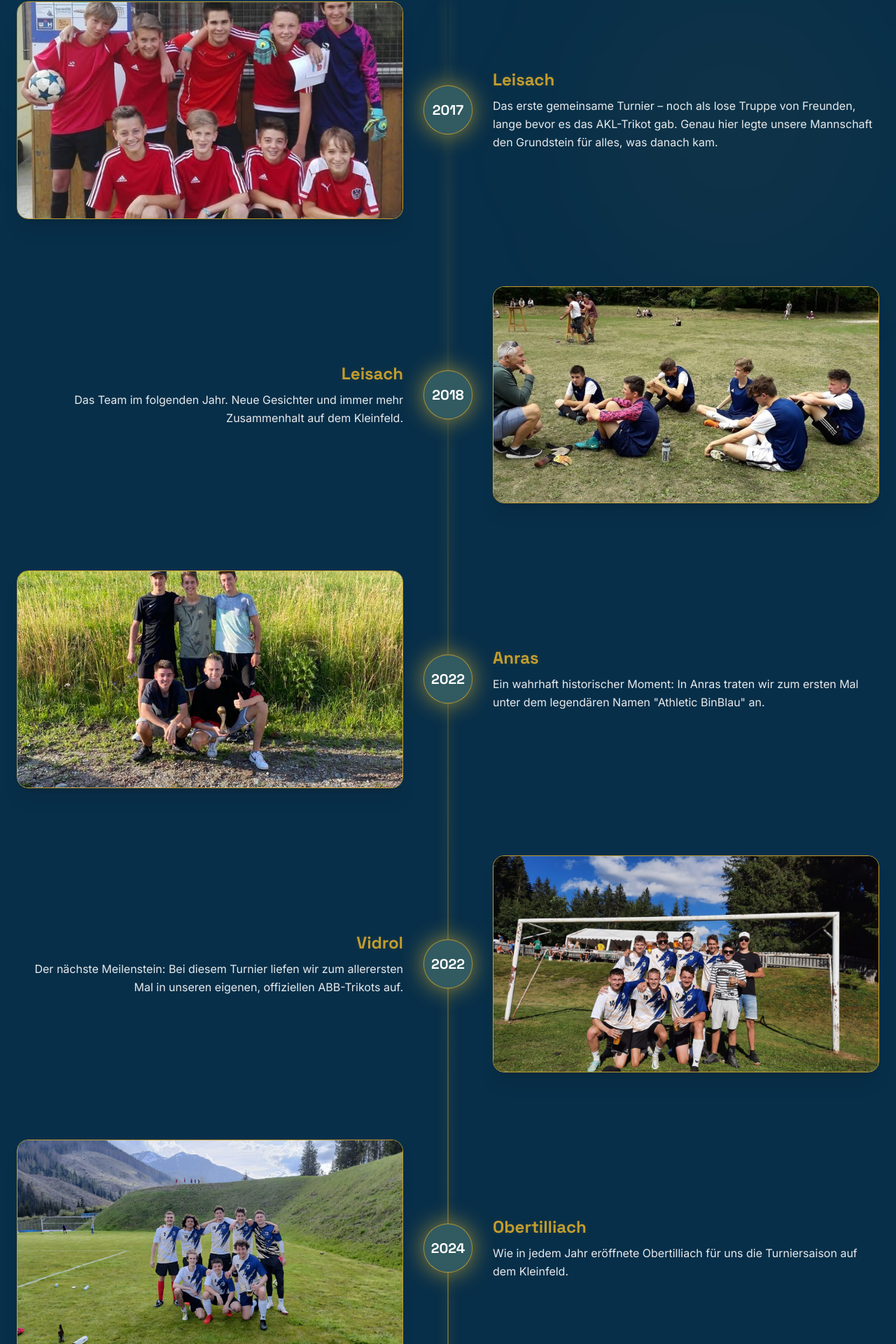
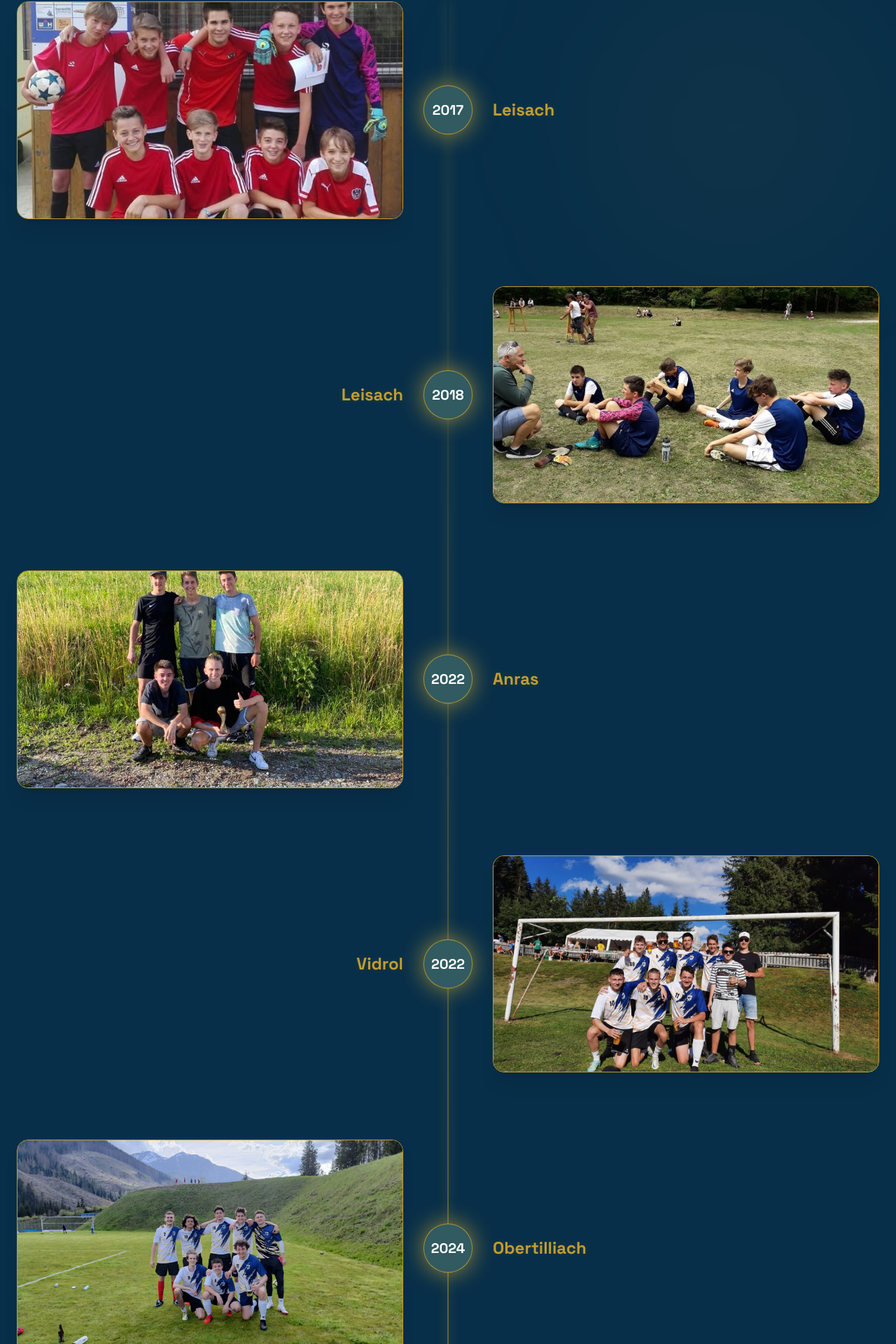
Before and after one commit to MatteOrtner/athletic-klub-lienz-website, a Next.js app: page /history in a window 1280 px wide. Shown: the part 346-2266 px from the top of the page at 70% size. Built offline with nearby package versions, Linux system fonts and the light colour scheme.

Commit message:
history: remove timeline descriptions and keep titles only

```diff
--- a/src/app/history/HistoryClient.tsx
+++ b/src/app/history/HistoryClient.tsx
@@ -10,61 +10,51 @@ const timelineEvents = [
     {
         year: "2017",
         title: "Leisach",
-        description: "Das erste gemeinsame Turnier – noch als lose Truppe von Freunden, lange bevor es das AKL-Trikot gab. Genau hier legte unsere Mannschaft den Grundstein für alles, was danach kam.",
         image: "/images/team-2017.jpg",
     },
     {
         year: "2018",
         title: "Leisach",
-        description: "Das Team im folgenden Jahr. Neue Gesichter und immer mehr Zusammenhalt auf dem Kleinfeld.",
         image: "/images/team-2018.jpg",
     },
     {
         year: "2022",
         title: "Anras",
-        description: "Ein wahrhaft historischer Moment: In Anras traten wir zum ersten Mal unter dem legendären Namen \"Athletic BinBlau\" an.",
         image: "/images/anras-2022.jpeg",
     },
     {
         year: "2022",
         title: "Vidrol",
-        description: "Der nächste Meilenstein: Bei diesem Turnier liefen wir zum allerersten Mal in unseren eigenen, offiziellen ABB-Trikots auf.",
         image: "/images/vidrol-2022.jpeg",
     },
     {
         year: "2024",
         title: "Obertilliach",
-        description: "Wie in jedem Jahr eröffnete Obertilliach für uns die Turniersaison auf dem Kleinfeld.",
         image: "/images/obertilliach-2024.jpeg",
     },
     {
         year: "2024",
         title: "Vidrol",
-        description: "Zwei Jahre später, zurück in Vidrol. Mit gestärktem Kader und einem klaren Siegeswillen.",
         image: "/images/vidrol-2024.jpeg",
     },
     {
         year: "2025",
         title: "Obertilliach",
-        description: "Auch 2025 ging es traditionell zuerst nach Obertilliach, um mit voller Energie ins Turnierjahr zu starten.",
         image: "/images/obertilliach-2025.jpeg",
     },
     {
         year: "2025",
         title: "Anras",
-        description: "Wir beweisen uns beim Kleinfeldturnier in Anras erneut auf dem Platz.",
         image: "/images/anras-2025.jpeg",
     },
     {
         year: "2025",
         title: "Vidrol",
-        description: "Ein weiteres starkes Antreten beim Vidrol Turnier untermauert die Ambitionen des Teams.",
         image: "/images/vidrol-2025.jpeg",
     },
     {
         year: "2025",
         title: "Leisach",
-        description: "Nach 7 langen Jahren ging es endlich wieder zurück nach Leisach! Der aktuelle Kader formte hier den letzten Schritt vor dem großen Meilenstein: Aus der reinen Freizeitmannschaft Athletic BinBlau wird 2026 ein offizieller, eigenständiger Verein – der Athletic Klub Lienz.",
         image: "/images/teamfoto-2025.jpeg",
     }
 ];
@@ -112,7 +102,7 @@ export default function HistoryClient() {
     );
 }
 
-function TimelineItem({ event, index }: { event: { year: string; title: string; description: string; image: string }, index: number }) {
+function TimelineItem({ event, index }: { event: { year: string; title: string; image: string }, index: number }) {
     const ref = useRef(null);
     const isInView = useInView(ref, { margin: "-30% 0px -30% 0px" });
     const isEven = index % 2 === 0;
@@ -149,8 +139,7 @@ function TimelineItem({ event, index }: { event: { year: string; title: string;
 
             {/* Text Box */}
             <div className={`w-full pl-14 pr-0 md:px-0 md:w-1/2 flex flex-col justify-center ${isEven ? 'md:pl-16 text-left' : 'md:pr-16 text-left md:text-right'} -mt-4 md:mt-0`}>
-                <h3 className={`text-2xl font-display font-bold transition-colors duration-500 mb-2 ${isInView ? 'text-gold' : 'text-white'}`}>{event.title}</h3>
-                <p className={`text-sm md:text-base leading-relaxed transition-colors duration-500 ${isInView ? 'text-white/90' : 'text-white/50'}`}>{event.description}</p>
+                <h3 className={`text-2xl font-display font-bold transition-colors duration-500 ${isInView ? 'text-gold' : 'text-white'}`}>{event.title}</h3>
             </div>
         </motion.div>
     );
```
